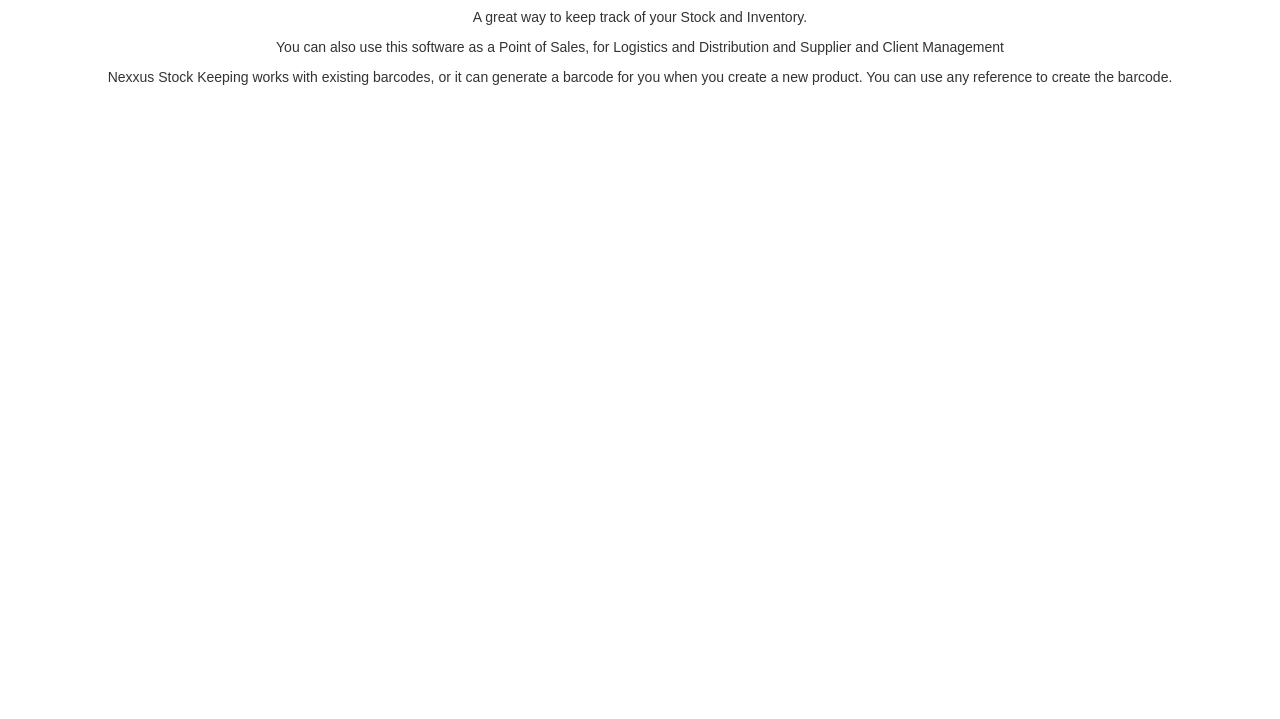
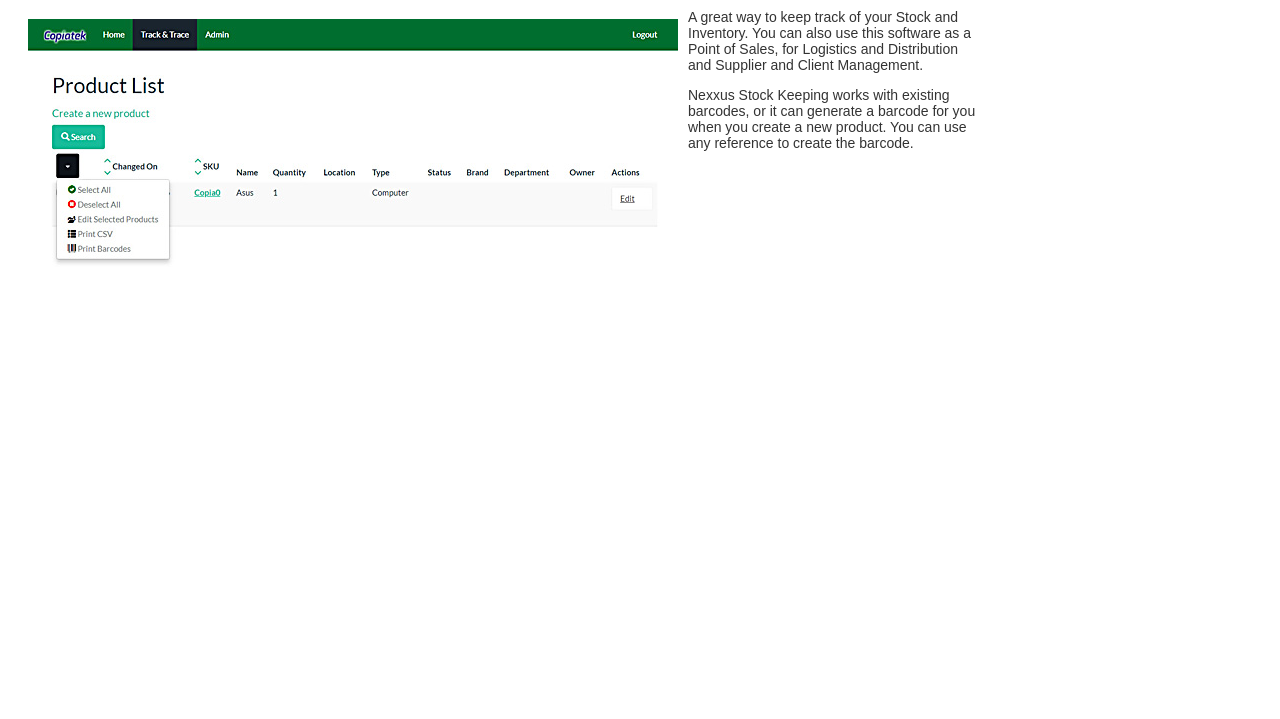
Before and after one commit to Nexxus/nexxus.github.io, a plain HTML site: page index.html in a window 1280 px wide. Shown: the part 81-800 px from the top of the page. Drawn offline with Linux system fonts and the light colour scheme.

Commit message:
add image

```diff
--- a/index.html
+++ b/index.html
@@ -2,6 +2,12 @@
 <html>
 <style type="text/css">
 <!--
+.wrapper {
+  max-width: 960px; /* 20px smaller, to fit the paddings on the sides */
+  padding-right: 10px;
+  padding-left: 10px;
+
+}
 .stijl1 {
 	font-family: Arial, Helvetica, sans-serif;
 	font-size: 14px;
@@ -15,9 +21,11 @@
 -->
 </style>
 <body>
+<div class="wrapper">
 <h1 align="center" class="stijl2">This is Nexxus Stock Keeping</h1>
-<p align="center" class="stijl1">A great way to keep track of your Stock and Inventory.</p>
-<p align="center" class="stijl1"> You can also use this software as a Point of Sales, for Logistics and Distribution and Supplier and Client Management</p>
-<p align="center" class="stijl1">Nexxus Stock Keeping works with existing barcodes, or it can generate a barcode for you when you create a new product. You can use any reference to create the barcode.</p>
+<p align="left" class="stijl1"><img src="images/screenshot-product.jpg" alt="product screenshot" hspace="10" vspace="10" align="left" />A great way to keep track of your Stock and Inventory. You can also use this software as a Point of Sales, for Logistics and Distribution and Supplier and Client Management. </p>
+<p align="left" class="stijl1">Nexxus Stock Keeping works with existing barcodes, or it can generate a barcode for you when you create a new product. You can use any reference to create the barcode.</p>
+<p align="left" class="stijl1">&nbsp;</p>
+</div>
 </body>
 </html>
```
Also changed, not shown: images/screenshot-product.jpg (added), 1 other file.
